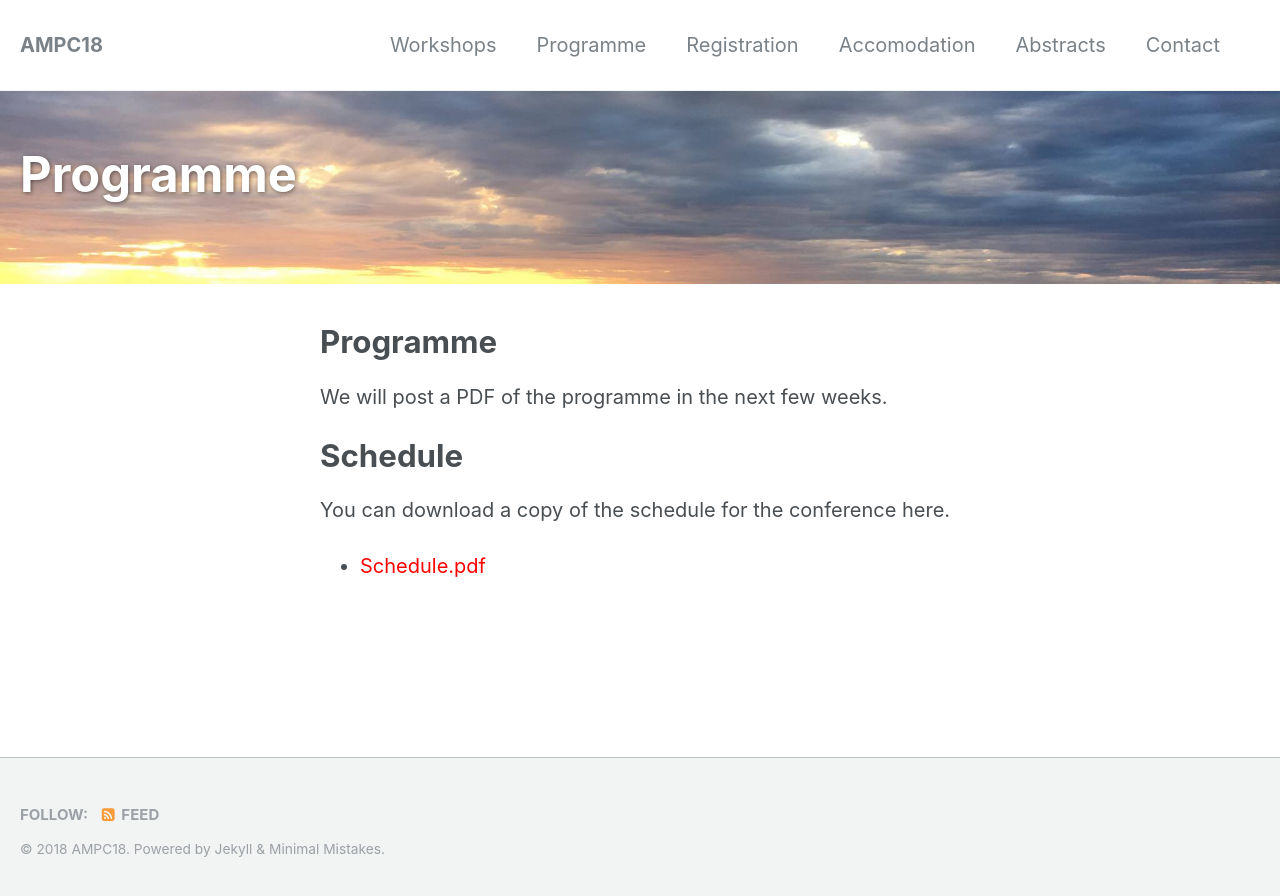
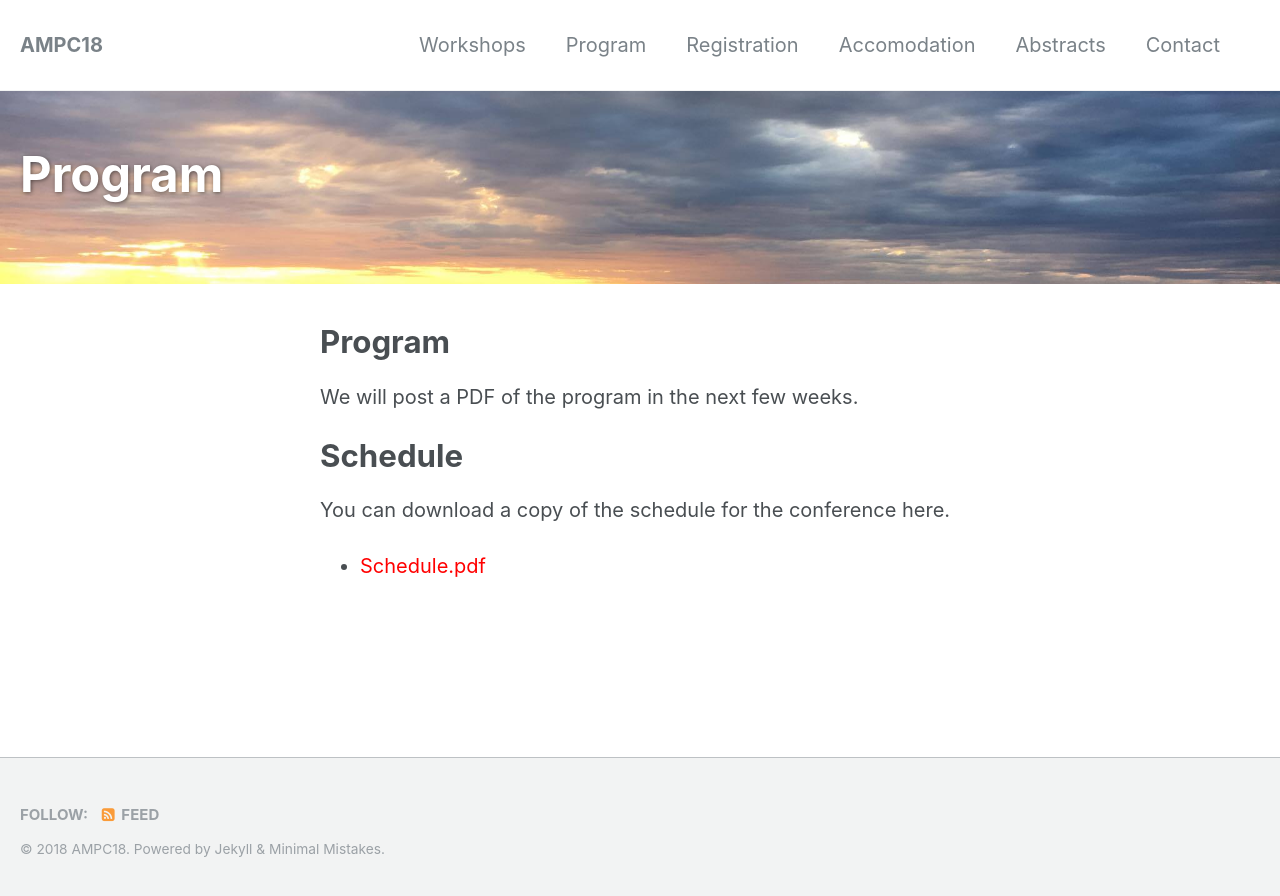
Before and after one commit to alicemason/AMPC18, a Jekyll site: the page built from _pages/Program.md, in a window 1280 px wide. Shown: the top 896 px of the page. Built offline with Jekyll 4.4.1, drawn with Linux system fonts in a browser that asks for light colours.

Commit message:
programme spelling

```diff
--- a/_data/navigation.yml
+++ b/_data/navigation.yml
@@ -2,8 +2,8 @@
 main:
 - title: "Workshops"
   url: /_pages/Workshops/
-- title: "Programme"
-  url: /_pages/Programme/
+- title: "Program"
+  url: /_pages/Program/
 - title: "Registration"
   url: /_pages/Registration/
 - title: "Accomodation"
--- a/_pages/Programme.md
+++ b/_pages/Program.md
@@ -1,15 +1,15 @@
 ---
  layout: archive
- permalink: /_pages/Programme/
- title: "Programme"
+ permalink: /_pages/Program/
+ title: "Program"
  header:
    overlay_image: "/assets/images/cott.jpg"
  author_profile: false
 ---
 
-# Programme
+# Program
 
-We will post a PDF of the programme in the next few weeks.
+We will post a PDF of the program in the next few weeks.
 
 # Schedule
 You can download a copy of the schedule for the conference here.
```
